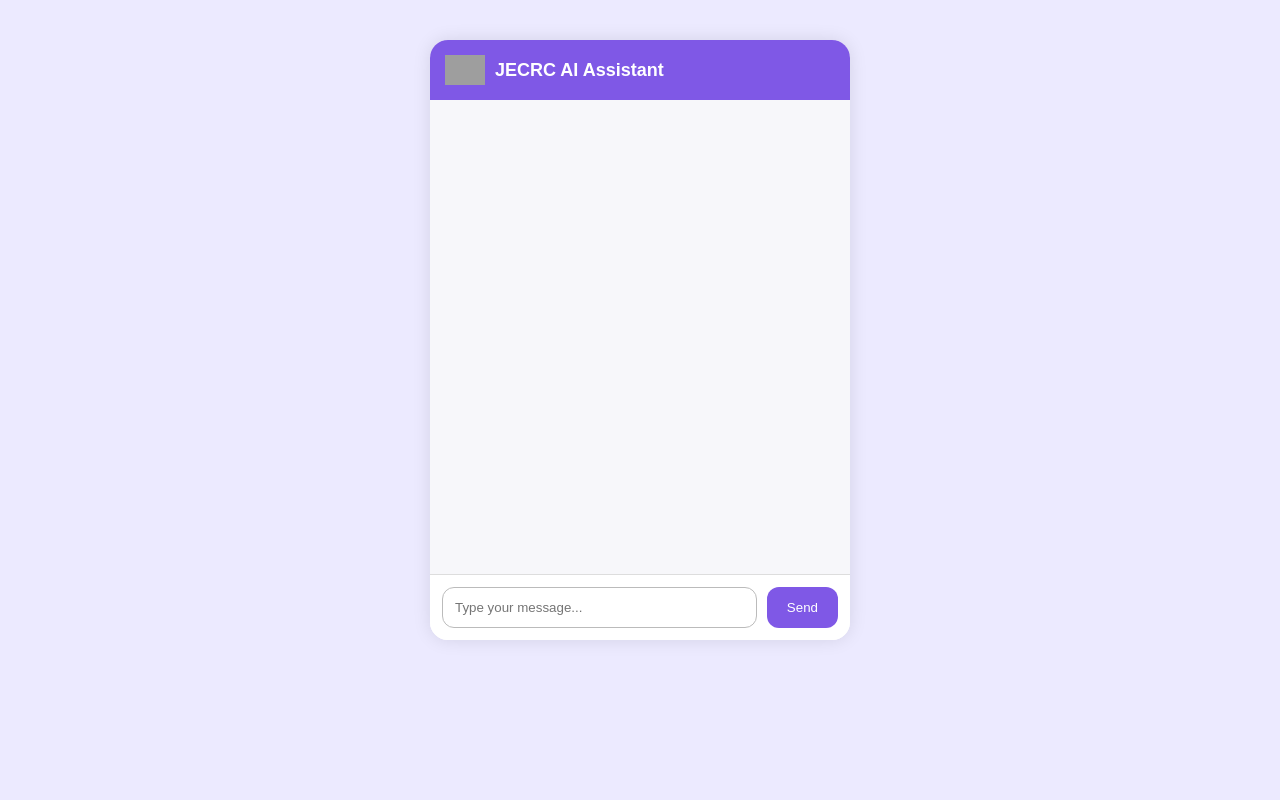
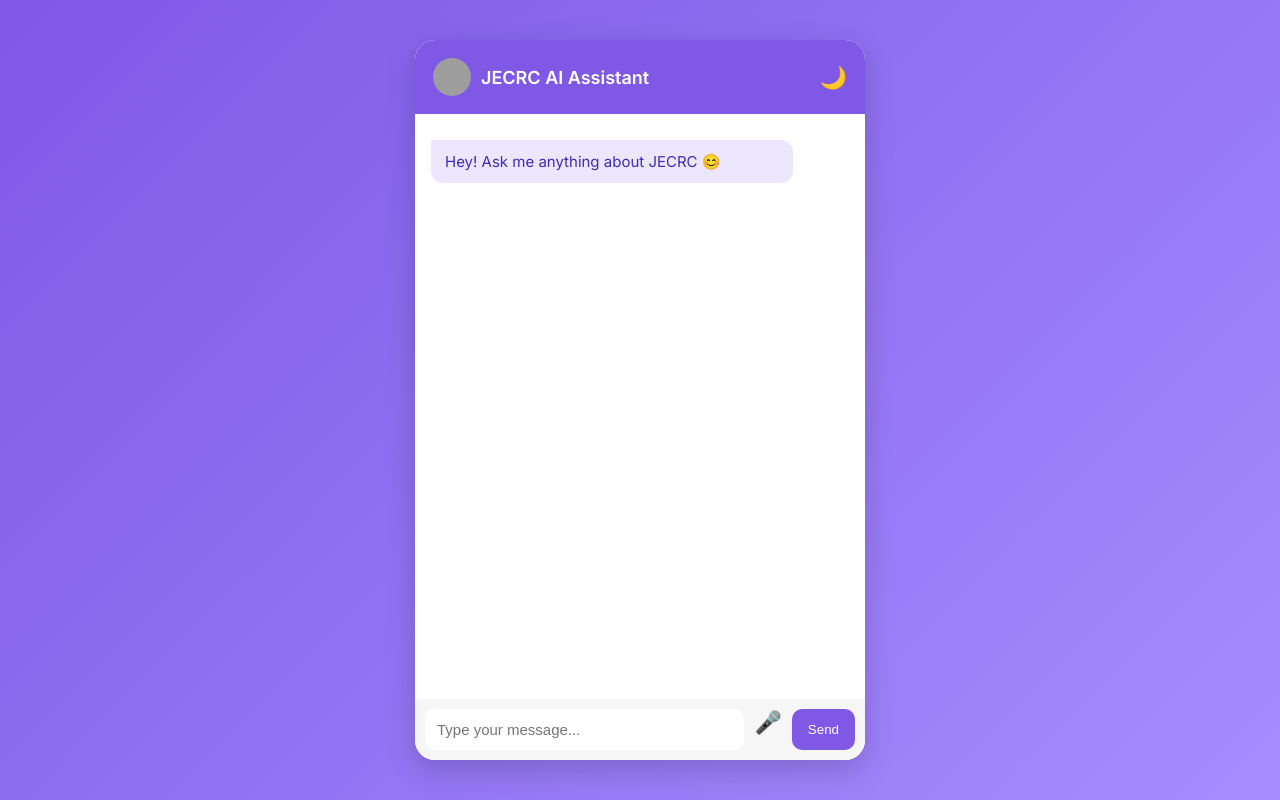
Before and after one commit to rishikeshsaini0403-svg/college_chatbot, a Flask app: page / in a window 1280 px wide. Run offline with Flask 3, Linux system fonts and the light colour scheme; grey boxes are pictures that could not be loaded.

Commit message:
Update index.html

```diff
--- a/templates/index.html
+++ b/templates/index.html
@@ -1,63 +1,271 @@
 <!DOCTYPE html>
 <html lang="en">
+
 <head>
     <meta charset="UTF-8">
     <meta name="viewport" content="width=device-width, initial-scale=1.0">
-    <title>JECRC Smart AI Chatbot</title>
-    <link rel="stylesheet" href="/static/style.css">
+    <title>JECRC AI Assistant</title>
+
+    <link href="https://fonts.googleapis.com/css2?family=Inter:wght@300;400;500;600;700&display=swap" rel="stylesheet">
+
+    <style>
+        :root {
+            --primary: #7F58E6; /* Barbera purple */
+            --bg-light: #f2efff;
+            --bg-dark: #1a1b1e;
+            --text-light: #111;
+            --text-dark: #fff;
+            --card-light: #ffffff;
+            --card-dark: #2a2b30;
+        }
+
+        body {
+            margin: 0;
+            padding: 0;
+            font-family: "Inter", sans-serif;
+            height: 100vh;
+            display: flex;
+            justify-content: center;
+            align-items: center;
+            transition: background 0.3s ease;
+            background: linear-gradient(135deg, #7F58E6, #a58cff);
+        }
+
+        body.dark {
+            background: linear-gradient(135deg, #121212, #1f1f1f);
+        }
+
+        .chat-box {
+            width: 95%;
+            max-width: 450px;
+            height: 90vh;
+            background: var(--card-light);
+            border-radius: 20px;
+            overflow: hidden;
+            display: flex;
+            flex-direction: column;
+            box-shadow: 0 10px 30px rgba(0, 0, 0, 0.18);
+            transition: 0.3s ease;
+        }
+
+        body.dark .chat-box {
+            background: var(--card-dark);
+        }
+
+        /* Header */
+        .header {
+            padding: 18px;
+            display: flex;
+            align-items: center;
+            justify-content: space-between;
+            background: var(--primary);
+            color: white;
+        }
+
+        .header .logo-area {
+            display: flex;
+            align-items: center;
+            gap: 10px;
+        }
+
+        .header img {
+            width: 38px;
+            height: 38px;
+            border-radius: 50%;
+        }
+
+        .header h2 {
+            margin: 0;
+            font-size: 18px;
+            font-weight: 600;
+        }
+
+        .toggle-btn {
+            cursor: pointer;
+            font-size: 22px;
+        }
+
+        /* Messages */
+        #messages {
+            flex: 1;
+            padding: 16px;
+            overflow-y: auto;
+            scroll-behavior: smooth;
+        }
+
+        .msg {
+            padding: 12px 14px;
+            border-radius: 12px;
+            margin: 10px 0;
+            word-wrap: break-word;
+            max-width: 80%;
+            animation: fadeIn 0.3s ease;
+            font-size: 15px;
+        }
+
+        .bot {
+            background: #ece6ff;
+            color: #3d2cb8;
+            border-top-left-radius: 2px;
+        }
+
+        .user {
+            background: var(--primary);
+            color: white;
+            margin-left: auto;
+            border-top-right-radius: 2px;
+        }
+
+        /* Input area */
+        .input-area {
+            padding: 10px;
+            display: flex;
+            gap: 10px;
+            background: #f6f6f6;
+        }
+
+        body.dark .input-area {
+            background: #2d2d2d;
+        }
+
+        input {
+            flex: 1;
+            padding: 12px;
+            border-radius: 10px;
+            border: none;
+            outline: none;
+            font-size: 15px;
+        }
+
+        button {
+            padding: 12px 16px;
+            background: var(--primary);
+            border: none;
+            color: white;
+            border-radius: 10px;
+            cursor: pointer;
+        }
+
+        .mic {
+            font-size: 22px;
+            cursor: pointer;
+        }
+
+        /* Typing dots */
+        .typing {
+            width: 50px;
+            display: flex;
+            gap: 4px;
+        }
+
+        .typing div {
+            width: 6px;
+            height: 6px;
+            background: #7F58E6;
+            border-radius: 50%;
+            animation: blink 1.2s infinite;
+        }
+
+        .typing div:nth-child(2) {
+            animation-delay: 0.2s;
+        }
+
+        .typing div:nth-child(3) {
+            animation-delay: 0.4s;
+        }
+
+        @keyframes blink {
+            0%, 100% { opacity: 0.2; }
+            50% { opacity: 1; }
+        }
+
+        @keyframes fadeIn {
+            from { opacity: 0; transform: translateY(5px); }
+            to { opacity: 1; transform: translateY(0); }
+        }
+    </style>
 </head>
 
 <body>
 
-<div class="chat-container">
+    <div class="chat-box">
 
+        <!-- HEADER -->
         <div class="header">
-        <img src="https://upload.wikimedia.org/wikipedia/en/1/19/JECRC_University_Logo.png" class="logo">
-        <span class="title">JECRC AI Assistant</span>
+            <div class="logo-area">
+                <img src="https://i.ibb.co/4d8WP9k/download-1.png">
+                <h2>JECRC AI Assistant</h2>
+            </div>
+            <div class="toggle-btn" onclick="toggleDark()">🌙</div>
         </div>
 
-    <div id="chatbox" class="chat-box"></div>
-
-    <div class="input-area">
-        <input id="userInput" type="text" placeholder="Type your message..." autocomplete="off">
-        <button onclick="send()">Send</button>
+        <!-- MESSAGES -->
+        <div id="messages">
+            <div class="msg bot">Hey! Ask me anything about JECRC 😊</div>
         </div>
 
+        <!-- INPUT -->
+        <div class="input-area">
+            <input id="text" placeholder="Type your message...">
+            <span class="mic" onclick="startVoice()">🎤</span>
+            <button onclick="sendMessage()">Send</button>
+        </div>
     </div>
 
 
     <script>
-function send() {
-    let msg = document.getElementById("userInput").value;
-    if (msg.trim() === "") return;
+        let dark = false;
 
-    addUserMessage(msg);
+        function toggleDark() {
+            dark = !dark;
+            document.body.classList.toggle("dark");
+        }
 
-    fetch("/get", {
+        async function sendMessage() {
+            let txt = document.getElementById("text").value.trim();
+            if (!txt) return;
+
+            let msgBox = document.getElementById("messages");
+
+            msgBox.innerHTML += `<div class="msg user">${txt}</div>`;
+            document.getElementById("text").value = "";
+
+            // Typing animation
+            let typing = document.createElement("div");
+            typing.classList.add("msg", "bot");
+            typing.innerHTML = `<div class="typing"><div></div><div></div><div></div></div>`;
+            msgBox.appendChild(typing);
+            msgBox.scrollTop = msgBox.scrollHeight;
+
+            let response = await fetch("/get", {
                 method: "POST",
-        headers: { "Content-Type": "application/x-www-form-urlencoded" },
-        body: "msg=" + msg
-    })
-    .then(res => res.json())
-    .then(data => {
-        addBotMessage(data.reply);
+                headers: { "Content-Type": "application/json" },
+                body: JSON.stringify({ msg: txt })
             });
 
-    document.getElementById("userInput").value = "";
+            let data = await response.json();
+            typing.remove();
+
+            msgBox.innerHTML += `<div class="msg bot">${data.response}</div>`;
+            msgBox.scrollTop = msgBox.scrollHeight;
         }
 
-function addUserMessage(msg) {
-    let box = document.getElementById("chatbox");
-    box.innerHTML += `<div class="message user">${msg}</div>`;
-    box.scrollTop = box.scrollHeight;
-}
+        // ENTER key support
+        document.getElementById("text").addEventListener("keypress", function (e) {
+            if (e.key === "Enter") sendMessage();
+        });
 
-function addBotMessage(msg) {
-    let box = document.getElementById("chatbox");
-    box.innerHTML += `<div class="message bot">${msg}</div>`;
-    box.scrollTop = box.scrollHeight;
+        // Voice recognition 🎤
+        function startVoice() {
+            const rec = new webkitSpeechRecognition();
+            rec.lang = "en-US";
+            rec.onresult = function (e) {
+                document.getElementById("text").value = e.results[0][0].transcript;
+            };
+            rec.start();
         }
     </script>
 
 </body>
+
 </html>
```
Lines whose indentation alone changed are shown as unchanged.
